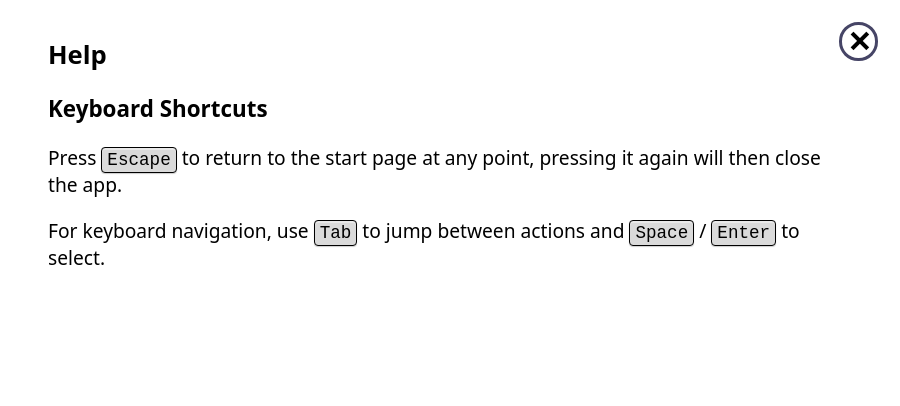
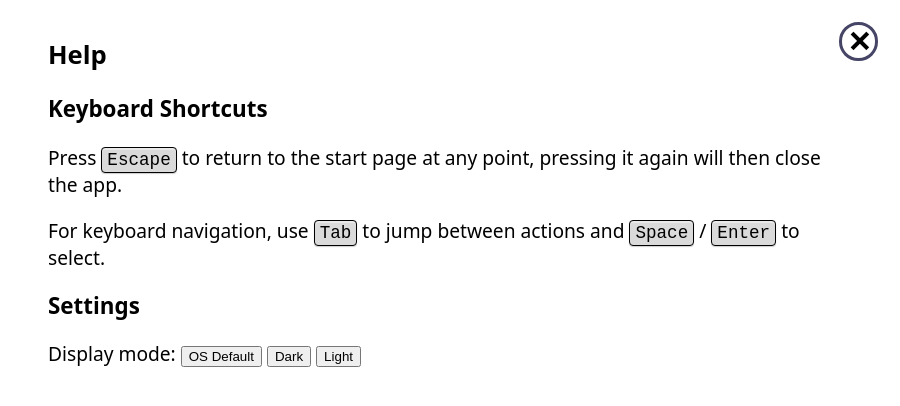
Before and after one commit to jann3/dejaviewer, an Electron app: page src/main.html in a window 900 px wide. Both pictures are taken after a click on the button "help". Drawn offline with nearby package versions, Linux system fonts and the light colour scheme; no server answers; a web font is replaced by a local one.

Commit message:
Added group of buttons with aria attributes for selecting displayMode

```diff
--- a/src/main.html
+++ b/src/main.html
@@ -60,6 +60,17 @@
       <p id="help-section-2">For keyboard navigation, use <kbd>Tab</kbd> to jump between actions and <kbd>Space</kbd> /
         <kbd>Enter</kbd> to select.
       </p>
+      <h2 id="help-subheading-1">Settings</h2>
+      <p id="help-section-3">
+        Display mode:
+        <span role="group" aria-label="Display mode" class="button-group" aria-live="assertive">
+          <input type="button" role="option" aria-selected="true" id="osdefault-button"
+            aria-label="Operating System Default" value="OS Default" />
+          <input type="button" role="option" id="darkmode-button" aria-label="Dark mode" value="Dark" />
+          <input type="button" role="option" id="lightmode-button" aria-label="Light mode" value="Light" />
+        </span>
+
+      </p>
       <footer id="versionFooter" aria-label="version"></footer>
     </section>
     <div id="drag-overlay" class="overlay dragleave">
```
